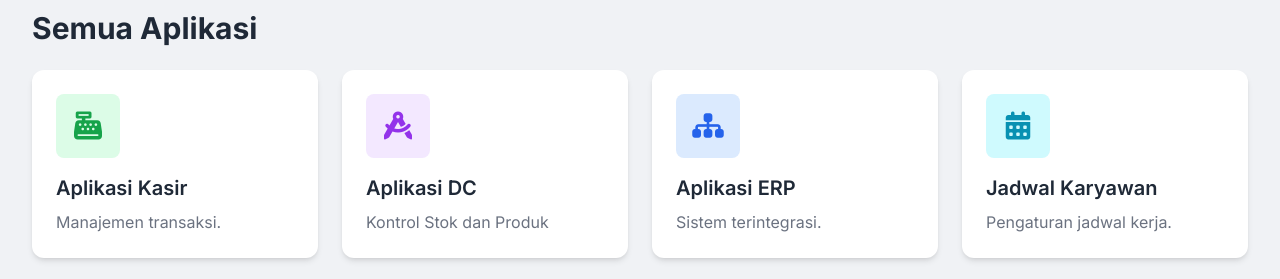
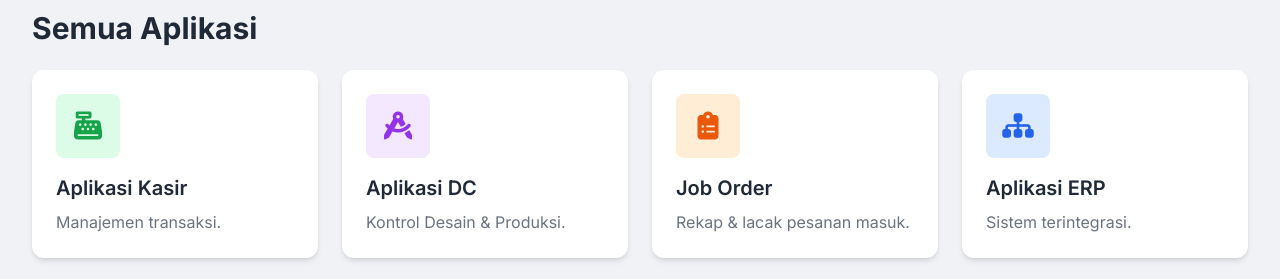
Before and after one commit to bramprinting/bramprinting.github.io, a plain HTML site: page index.html in a window 1280 px wide. Shown: the part 310-589 px from the top of the page. Drawn offline with nearby package versions, Linux system fonts and the light colour scheme; no server answers.

Commit message:
Update index.html

```diff
--- a/index.html
+++ b/index.html
@@ -4,6 +4,7 @@
     <meta charset="UTF-8">
     <meta name="viewport" content="width=device-width, initial-scale=1.0">
     <title>Dashboard - Bram Printing</title>
+    <link rel="icon" type="image/jpeg" href="https://i.imgur.com/qCx9WLv.jpeg">
     <script src="https://cdn.tailwindcss.com"></script>
     <link href="https://fonts.googleapis.com/css2?family=Inter:wght@400;500;600;700&display=swap" rel="stylesheet">
     <link rel="stylesheet" href="https://cdnjs.cloudflare.com/ajax/libs/font-awesome/6.4.0/css/all.min.css">
@@ -79,12 +80,27 @@
         <main>
             <h2 class="text-3xl font-bold mb-6 text-gray-800">Semua Aplikasi</h2>
             <div class="grid grid-cols-1 sm:grid-cols-2 md:grid-cols-3 lg:grid-cols-4 gap-6">
-                <!-- Kartu aplikasi tetap sama -->
-                <div class="app-card"><a href="https://https://gasss.oecop8ezw4y0.work/Sales/kasir/" target="_blank" rel="noopener noreferrer" class="block p-6"><div class="app-icon bg-green-100 text-green-600 mb-4"><i class="fas fa-cash-register"></i></div><h3 class="text-xl font-semibold mb-2">Aplikasi Kasir</h3><p class="text-gray-500">Manajemen transaksi.</p></a></div>
-                <div class="app-card"><a href="https://dc.ctmial9mevzk.work/" target="_blank" rel="noopener noreferrer" class="block p-6"><div class="app-icon bg-purple-100 text-purple-600 mb-4"><i class="fas fa-drafting-compass"></i></div><h3 class="text-xl font-semibold mb-2">Aplikasi DC</h3><p class="text-gray-500">Kontrol Stok dan Produk</p></a></div>
+                <!-- Aplikasi Kasir -->
+                <div class="app-card"><a href="https://kasir.ctmial9mevzk.work/" target="_blank" rel="noopener noreferrer" class="block p-6"><div class="app-icon bg-green-100 text-green-600 mb-4"><i class="fas fa-cash-register"></i></div><h3 class="text-xl font-semibold mb-2">Aplikasi Kasir</h3><p class="text-gray-500">Manajemen transaksi.</p></a></div>
+                <!-- Aplikasi DC -->
+                <div class="app-card"><a href="https://dc.ctmial9mevzk.work/" target="_blank" rel="noopener noreferrer" class="block p-6"><div class="app-icon bg-purple-100 text-purple-600 mb-4"><i class="fas fa-drafting-compass"></i></div><h3 class="text-xl font-semibold mb-2">Aplikasi DC</h3><p class="text-gray-500">Kontrol Desain & Produksi.</p></a></div>
+                <!-- Job Order -->
+                <div class="app-card">
+                    <a href="https://bramprinting.github.io/joborder/" target="_blank" rel="noopener noreferrer" class="block p-6">
+                        <div class="app-icon bg-orange-100 text-orange-600 mb-4">
+                            <i class="fas fa-clipboard-list"></i>
+                        </div>
+                        <h3 class="text-xl font-semibold mb-2">Job Order</h3>
+                        <p class="text-gray-500">Rekap & lacak pesanan masuk.</p>
+                    </a>
+                </div>
+                <!-- Aplikasi ERP -->
                 <div class="app-card"><a href="https://erp.ctmial9mevzk.work/" target="_blank" rel="noopener noreferrer" class="block p-6"><div class="app-icon bg-blue-100 text-blue-600 mb-4"><i class="fas fa-sitemap"></i></div><h3 class="text-xl font-semibold mb-2">Aplikasi ERP</h3><p class="text-gray-500">Sistem terintegrasi.</p></a></div>
+                <!-- Jadwal Karyawan -->
                 <div class="app-card"><a href="http://bramprinting.github.io/jadwalemp" target="_blank" rel="noopener noreferrer" class="block p-6"><div class="app-icon bg-cyan-100 text-cyan-600 mb-4"><i class="fas fa-calendar-alt"></i></div><h3 class="text-xl font-semibold mb-2">Jadwal Karyawan</h3><p class="text-gray-500">Pengaturan jadwal kerja.</p></a></div>
+                <!-- Aplikasi Absen -->
                 <div class="app-card"><a href="https://emp.ctmial9mevzk.work/" target="_blank" rel="noopener noreferrer" class="block p-6"><div class="app-icon bg-yellow-100 text-yellow-600 mb-4"><i class="fas fa-user-check"></i></div><h3 class="text-xl font-semibold mb-2">Aplikasi Absen</h3><p class="text-gray-500">Catat kehadiran.</p></a></div>
+                <!-- Kalkulator Banner -->
                 <div class="app-card"><a href="http://bramprinting.github.io/kalkulatorbanner" target="_blank" rel="noopener noreferrer" class="block p-6"><div class="app-icon bg-red-100 text-red-600 mb-4"><i class="fas fa-ruler-horizontal"></i></div><h3 class="text-xl font-semibold mb-2">Kalkulator Banner</h3><p class="text-gray-500">Hitung harga banner.</p></a></div>
             </div>
         </main>
```
